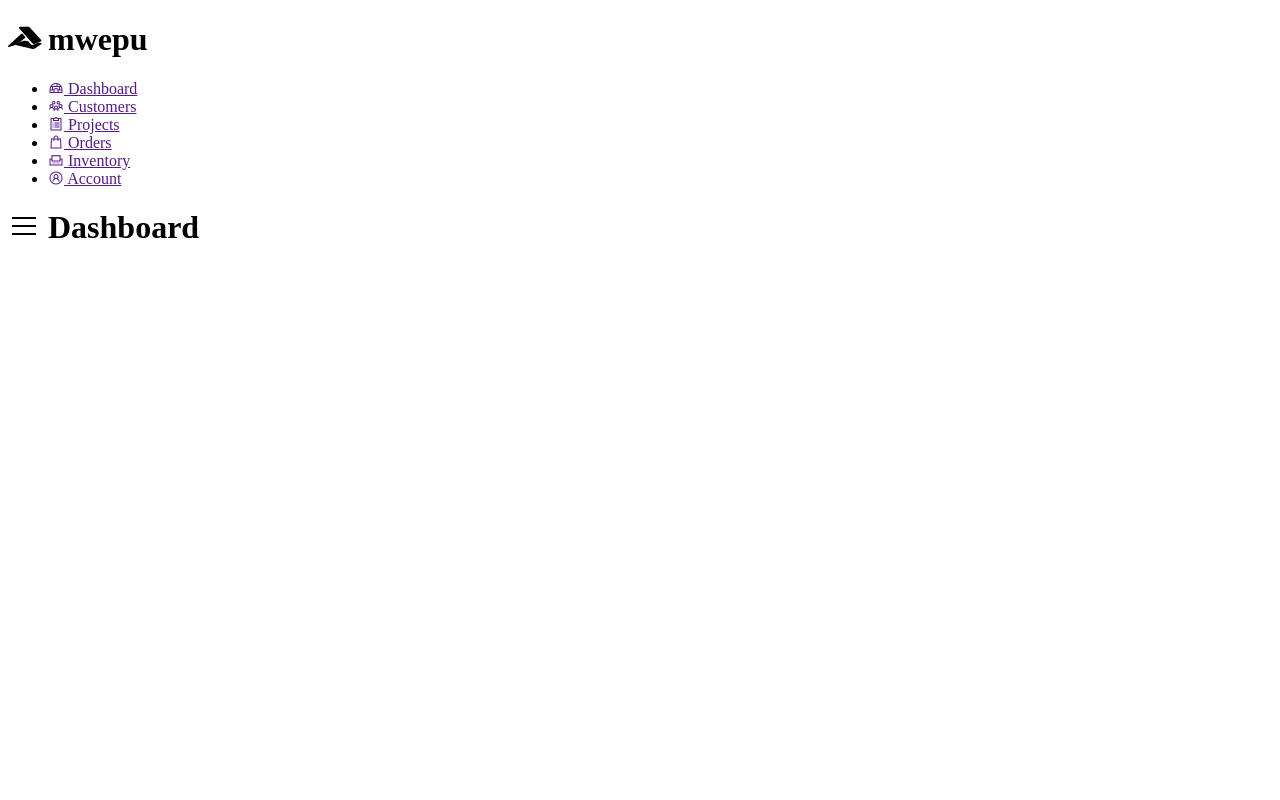
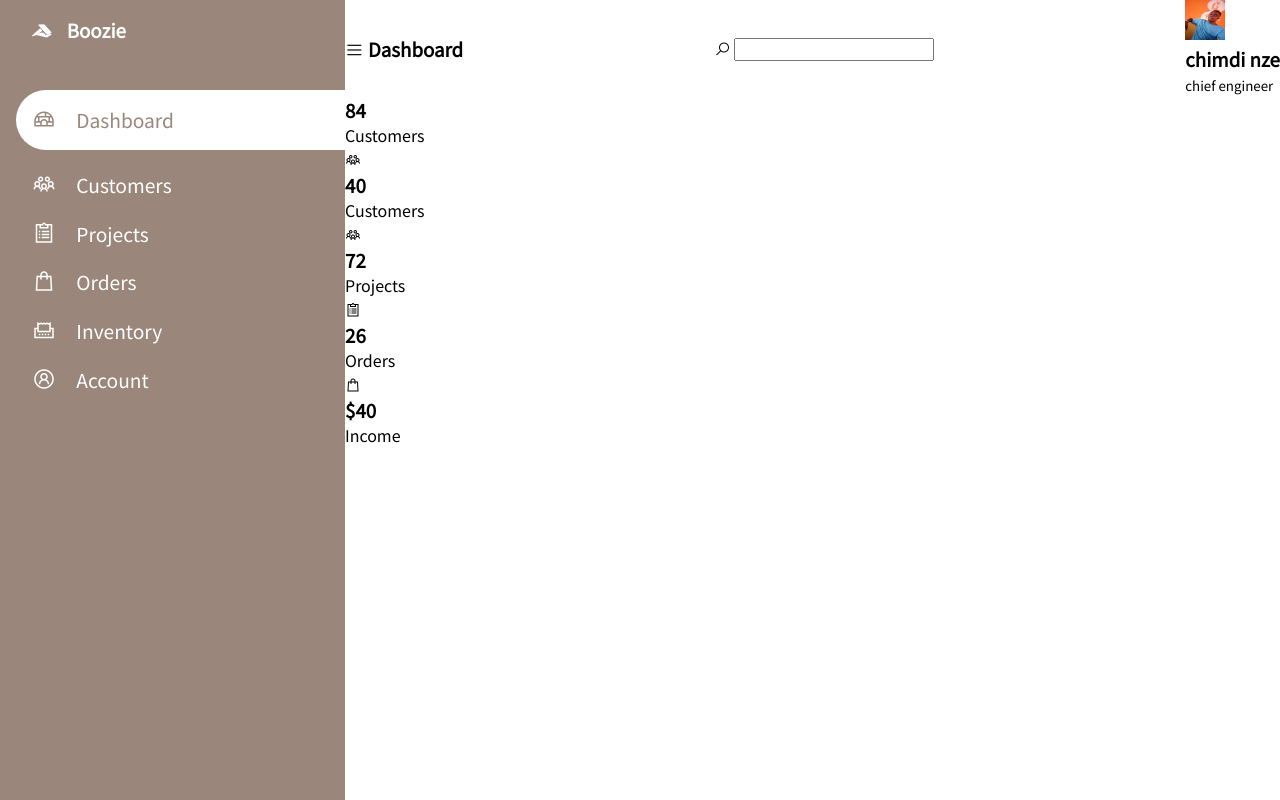
Before and after one commit to chimdie/admin_dashboard, a plain HTML site: page index.html in a window 1280 px wide. Drawn offline with nearby package versions, Linux system fonts and the light colour scheme.

Commit message:
staging up

```diff
--- a/index.html
+++ b/index.html
@@ -4,7 +4,7 @@
     <meta charset="UTF-8" />
     <meta http-equiv="X-UA-Compatible" content="IE=edge" />
     <meta name="viewport" content="width=device-width, initial-scale=1.0" />
-    <title>Document</title>
+    <title>Boozie</title>
     <link
       rel="stylesheet"
       href="https://maxst.icons8.com/vue-static/landings/line-awesome/line-awesome/1.3.0/css/line-awesome.min.css"
@@ -14,13 +14,13 @@
   <body>
     <div class="sidebar">
       <div class="sidebar-brand">
-        <h1><span class="lab la-accusoft"></span> mwepu</h1>
+        <h3><span class="lab la-accusoft"></span>Boozie</h3>
       </div>
 
       <div class="sidebar-menu">
         <ul>
           <li>
-            <a href=""
+            <a class="active" href=""
               ><span class="las la-igloo"></span> <span>Dashboard</span></a
             >
           </li>
@@ -52,19 +52,79 @@
           </li>
         </ul>
       </div>
-
+    </div>
     <div class="container">
       <header>
-          <h1>
+        <h3>
           <label for="">
             <span class="las la-bars"></span>
           </label>
           Dashboard
-          </h1>
+        </h3>
 
-          <div class="search-wrapper"></div>
+        <div class="search-wrapper">
+          <span class="las la-search"></span>
+          <input type="search" name="" id="">
+        </div>
+
+        <div class="user-wrapper">
+          <img src="./images/me.jpg" alt="me" width="40px" height="40px">
+          <div>
+            <h3>chimdi nze</h3>
+            <small>chief engineer</small>
+          </div>
+        </div>
       </header>
+
+      <main>
+        <div class="cards">
+          <div class="card-single">
+            <div>
+              <h3>84</h3>
+              <span>Customers</span>
             </div>
+            <div>
+              <span class="las la-users"></span>
+            </div>
+          </div>
+          <div class="card-single">
+            <div>
+              <h3>40</h3>
+              <span>Customers</span>
+            </div>
+            <div>
+              <span class="las la-users"></span>
+            </div>
+          </div>
+          <div class="card-single">
+            <div>
+              <h3>72</h3>
+              <span>Projects</span>
+            </div>
+            <div>
+              <span class="las la-clipboard-list"></span>
+            </div>
+          </div>
+          <div class="card-single">
+            <div>
+              <h3>26</h3>
+              <span>Orders</span>
+            </div>
+            <div>
+              <span class="las la-shopping-bag"></span>
+            </div>
+          </div>
+          <div class="card-single">
+            <div>
+              <h3>$40</h3>
+              <span>Income</span>
+            </div>
+            <div>
+              <span class="las la-google-wallet"></span>
+            </div>
+          </div>
+        </div>
+      </main>
     </div>
     <script src="./script.js"></script>
   </body>
--- a/style.css
+++ b/style.css
@@ -0,0 +1,72 @@
+@import url('https://fonts.googleapis.com/css2?family=Noto+Sans+JP:wght@400&display=swap');
+
+:root{
+    --main: #9a867a;
+    --dark: #1d2231;
+    --grey: #8390a2;
+}
+
+*{
+    padding: 0;
+    margin: 0;
+    box-sizing: border-box;
+    list-style-type: none;
+    text-decoration: none;
+    font-family: 'Noto Sans JP', sans-serif;
+}
+
+.sidebar{
+    top: 0;
+    left: 0;
+    width: 345px;
+    position: fixed;
+    height: 100%;
+    background-color: var(--main);
+}
+
+.sidebar-brand{
+    height: 90px;
+    padding: 1rem 0rem 1rem 2rem;
+    color: #fff;
+}
+
+.sidebar-brand span {
+    display: inline-block;
+    padding-right: 1rem;
+}
+
+.sidebar-menu li {
+    width: 100%;
+    margin-bottom: 1.3rem;
+    padding-left: 1rem;
+}
+
+.sidebar-menu a {
+    display: block;
+    color: #fff;
+    font-size: 1.2rem;
+    padding-left: 1rem;
+}
+
+.sidebar-menu a.active{
+    background: #fff;
+    padding-top: 1rem;
+    padding-bottom: 1rem;
+    color: var(--main);
+    border-radius: 30px 0 0 30px;
+}
+
+.sidebar-menu a span:first-child{
+    font-size: 1.5rem;
+    padding-right: 1rem;
+}
+
+.container{
+    margin-left: 345px;
+}
+
+header{
+    display: flex;
+    justify-content: space-between;
+    align-items: center;
+}
```
Also changed, not shown: images/me.jpg (added). Lines whose indentation alone changed are shown as unchanged.
